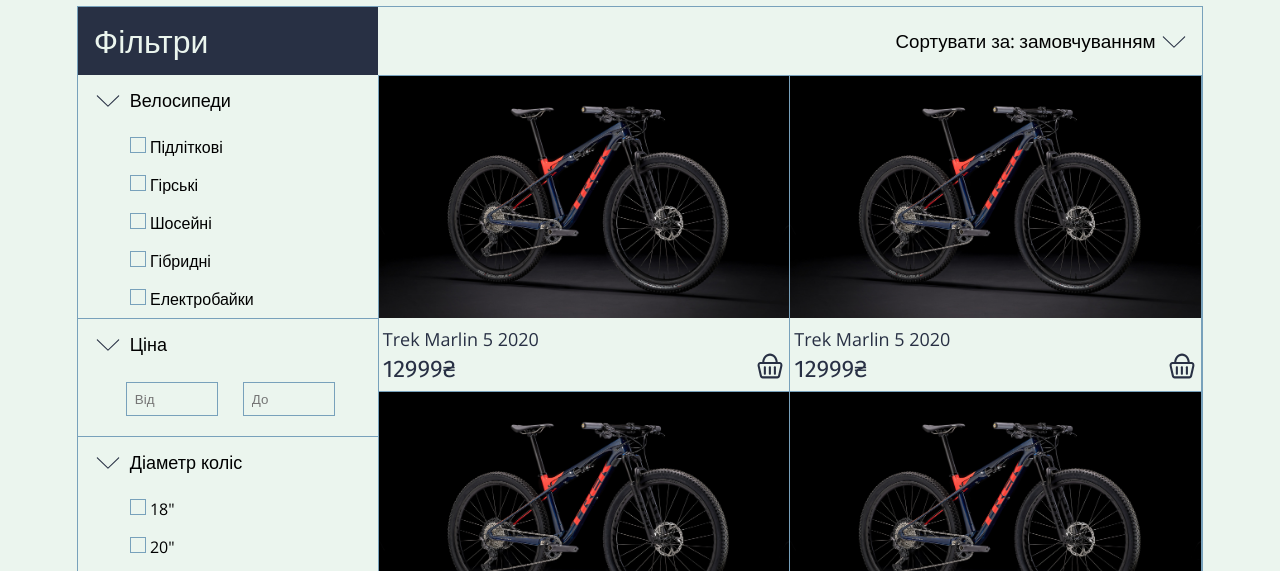
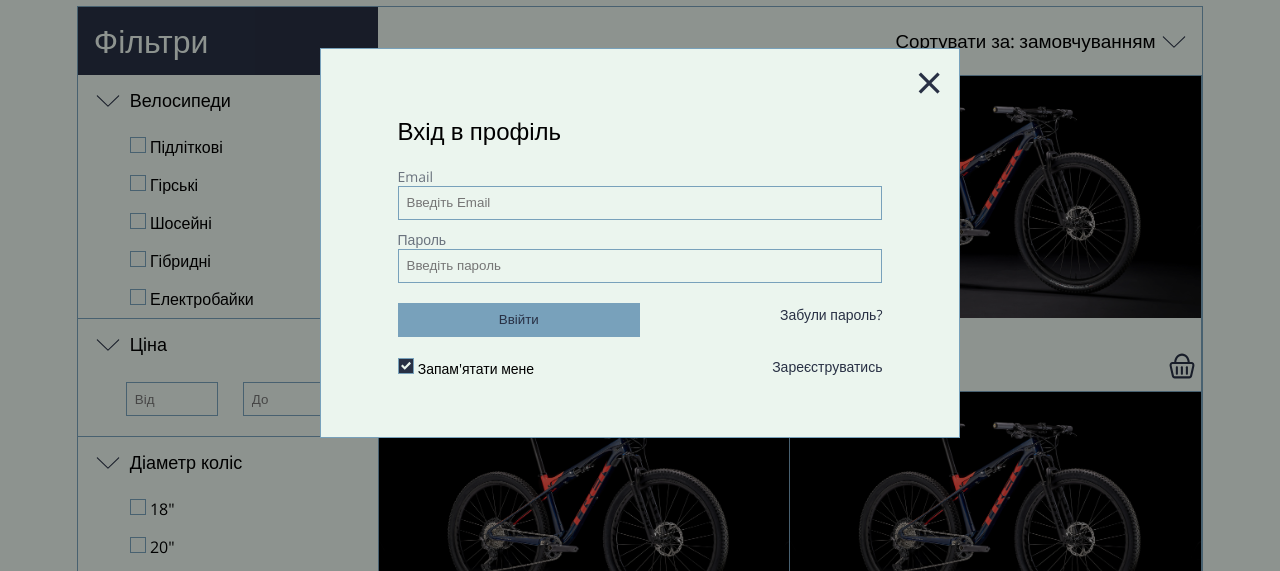
Before and after one commit to mlgotg/veloxtreme, a plain HTML site: page store.html in a window 1280 px wide. Both pictures are taken after a click on the picture 1014 px from the left and 40 px from the top of the page. Shown: the part 157-728 px from the top of the page. Drawn offline with nearby package versions, Linux system fonts and the light colour scheme.

Commit message:
17.05.2021

```diff
--- a/less/filters.less
+++ b/less/filters.less
@@ -80,6 +80,9 @@
           }
         }
       }
+    }
+  }
+}
 .checkbox-filter {
   padding: 8px 4px;
   input[type="checkbox"]{
@@ -102,6 +105,3 @@
     cursor: pointer;
   }
 }
-    }
-  }
-}
--- /dev/null
+++ b/less/login.less
@@ -0,0 +1,153 @@
+@darkblue: #283044;
+@blue: #78A1BB;
+@lightblue: #EBF5EE;
+@font1: 'Open Sans', sans-serif;
+@font-for-price: 'Fira Sans', sans-serif;
+.modal {
+  display: none;
+  align-items: center;
+  justify-content: center;
+  position: fixed;
+  z-index: 2;
+  left: 0;
+  top: 0;
+  width: 100%;
+  height: 100%;
+  background-color: rgba(0,0,0,0.4);
+  .modal-content {
+    background-color: @lightblue;
+    border: 1px solid @blue;
+    box-sizing: border-box;
+    width: 30%;
+    height: 390px;
+    .close {
+      display: flex;
+      justify-content: flex-end;
+      color: @darkblue;
+      font-size: 48px;
+      div{
+        cursor:pointer;
+        padding: 0 16px;
+      }
+    }
+    h2{
+      font-weight: normal;
+      margin-left: 12%;
+      margin-top: 0;
+    }
+    .login-body{
+      display: flex;
+      flex-direction: column;
+      padding: 0 12%;
+      .login-info {
+        display: flex;
+        flex-direction: column;
+        margin-bottom: 10px;
+        label {
+          color: @darkblue;
+          opacity: 0.66;
+          font-size: 14px;
+        }
+        input{
+          height: 30px;
+          background: @lightblue;
+          border: 1px solid @blue;
+          border-radius: 0;
+          padding-left: 8px;
+          &:active, &:focus{
+            outline: none;
+          }
+
+        }
+      }
+      .submit-section{
+        display: flex;
+        flex-direction: row;
+        justify-content: space-between;
+        margin: 10px 0;
+        button[type="submit"]{
+          border: 0;
+          border-radius: 0;
+          height: 34px;
+          background: @blue;
+          color: @darkblue;
+          width: 50%;
+          cursor: pointer;
+        }
+        span{
+          a{
+            font-size: 14px;
+            color: @darkblue;
+            cursor: pointer;
+          }
+        }
+      }
+    }
+    .login-footer{
+      display: flex;
+      flex-direction: row;
+      justify-content: space-between;
+      padding: 10px 12%;
+      .remember-block{
+        label{
+          font-size: 14px;
+        }
+      }
+      a{
+        font-size: 14px;
+        color: @darkblue;
+        cursor: pointer;
+      }
+    }
+  }
+  .signup{
+    height: 680px;
+  }
+}
+
+.animate {
+  -webkit-animation: animatezoom 0.6s;
+  animation: animatezoom 0.6s
+}
+
+@-webkit-keyframes animatezoom {
+  from {-webkit-transform: scale(0)}
+  to {-webkit-transform: scale(1)}
+}
+
+@keyframes animatezoom {
+  from {transform: scale(0)}
+  to {transform: scale(1)}
+}
+
+@media(max-width: 1280px) {
+  .modal{
+    .modal-content{
+      width: 50%;
+    }
+  }
+}
+@media(max-width: 840px) {
+  .modal{
+    .modal-content{
+      width: 70%;
+    }
+  }
+}
+@media(max-width: 580px) {
+  .modal{
+    .modal-content{
+      width: 100%;
+      height: 100%;
+      h2{
+        margin-left: 6%;
+      }
+      .login-body {
+        padding: 0 6%;
+      }
+      .login-footer{
+        padding: 0 6%;
+      }
+    }
+  }
+}
--- a/store.html
+++ b/store.html
@@ -7,6 +7,7 @@
   <link rel="stylesheet" href="less/style.css">
   <link rel="stylesheet" href="less/store.css">
   <link rel="stylesheet" href="less/filters.css">
+  <link rel="stylesheet" href="less/login.css">
   <link rel="preconnect" href="https://fonts.gstatic.com">
   <link href="https://fonts.googleapis.com/css2?family=Open+Sans&display=swap" rel="stylesheet">
   <link href="https://fonts.googleapis.com/css2?family=Fira+Sans&family=Open+Sans&display=swap" rel="stylesheet">
@@ -27,7 +28,7 @@
   </div>
   <div class="icons">
     <img src="image/icons/loupe.svg">
-    <img src="image/icons/account.svg">
+    <img src="image/icons/account.svg" onclick="openLogin()">
     <img src="image/icons/shopping-backet.svg">
     <img src="image/icons/menu.svg" onclick="openNav()" class="nav-button">
     <script>
@@ -147,7 +148,7 @@
       </div>
       <div class="store-section-items">
         <div class="store-item" id="1">
-          <a href="#">
+          <a href="product.html">
             <img src="image/bikes/bike3.png">
             <div class="desc">
               <div class="item-desc">
@@ -363,6 +364,73 @@
     <a href="">Аксесуари</a>
     <a href="">Контакти</a>
   </div>
+  <div id="login-form" class="modal">
+    <form class="modal-content animate" action="#">
+      <div class="close" title="Close Modal"><div onclick="closeLogin()">&times;</div></div>
+      <h2>Вхід в профіль</h2>
+      <div class="login-body">
+        <div class="login-info">
+          <label for="uname">Email</label>
+          <input type="text" placeholder="Введіть Email" name="uname" required>
+        </div>
+        <div class="login-info">
+          <label for="psw">Пароль</label>
+          <input type="password" placeholder="Введіть пароль" name="psw" required>
+        </div>
+        <div class="submit-section">
+          <button type="submit">Ввійти</button>
+          <span class="psw"><a>Забули пароль?</a></span>
+        </div>
+      </div>
+      <div class="login-footer checkbox-filter">
+        <div class="remember-block">
+          <input id="remember" type="checkbox" checked="checked" name="remember"/>
+          <label for="remember">Запам'ятати мене</label>
+        </div>
+        <a onclick="closeLogin();openRegister()">Зареєструватись</a>
+      </div>
+    </form>
+  </div>
+  <div id="signup-form" class="modal">
+    <form class="modal-content signup animate" action="#">
+      <div class="close" title="Close Modal"><div onclick="closeRegister()">&times;</div></div>
+      <h2>Реєстрація</h2>
+      <div class="login-body">
+        <div class="login-info">
+          <label for="uname">Ім'я</label>
+          <input type="text" placeholder="Введіть ім'я" name="uname" required>
+        </div>
+        <div class="login-info">
+          <label for="uname">Прізвище</label>
+          <input type="text" placeholder="Введіть прізвище" name="uname" required>
+        </div>
+        <div class="login-info">
+          <label for="uname">Email</label>
+          <input type="text" placeholder="Введіть по-батькові" name="uname" required>
+        </div>
+        <div class="login-info">
+          <label for="uname">Номер телефону</label>
+          <input type="text" placeholder="Введіть номер телефону" name="uname" required>
+        </div>
+        <div class="login-info">
+          <label for="uname">Email</label>
+          <input type="text" placeholder="Введіть Email" name="uname" required>
+        </div>
+        <div class="login-info">
+          <label for="psw">Пароль</label>
+          <input type="password" placeholder="Введіть пароль" name="psw" required>
+        </div>
+        <div class="login-info">
+          <label for="psw">Повторіть пароль</label>
+          <input type="password" placeholder="Повторіть пароль" name="psw" required>
+        </div>
+        <div class="submit-section">
+          <button type="submit">Створити аккаунт</button>
+          <span class="psw"><a onclick="closeRegister(); openLogin()">Ввійти</a></span>
+        </div>
+      </div>
+    </form>
+  </div>
   <footer>
     <div class="footer-nav hidden-2">
       <a href="#"><h3>Велосипеди</h3></a>
@@ -455,5 +523,35 @@
       })
     }
   </script>
+  <script>
+    var modal = document.getElementById('login-form');
+    var modal2 = document.getElementById('signup-form')
+    window.onclick = function(event) {
+      if (event.target === modal || event.target === modal2) {
+        modal.style.display = "none";
+      }
+    }
+
+    function openLogin() {
+      document.getElementById('login-form').style.display='flex'
+      document.body.style.overflow = 'hidden'
+    }
+
+    function closeLogin() {
+      document.getElementById('login-form').style.display='none'
+      document.body.removeAttribute('style')
+    }
+
+    function openRegister() {
+      document.getElementById('signup-form').style.display='flex'
+      document.body.style.overflow = 'hidden'
+    }
+
+    function closeRegister() {
+      document.getElementById('signup-form').style.display='none'
+      document.body.removeAttribute('style')
+    }
+
+  </script>
 </body>
 </html>
```
Also changed, not shown: less/filters.css, less/login.css (added), 2 other files. Lines whose indentation alone changed are shown as unchanged.
